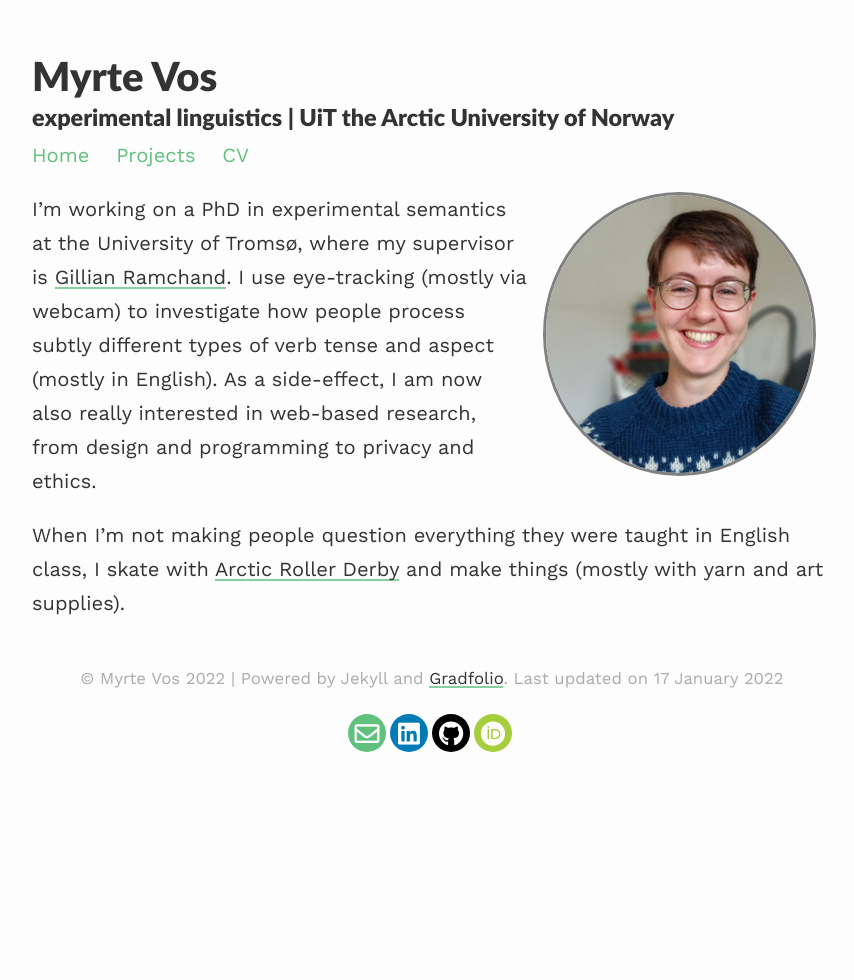
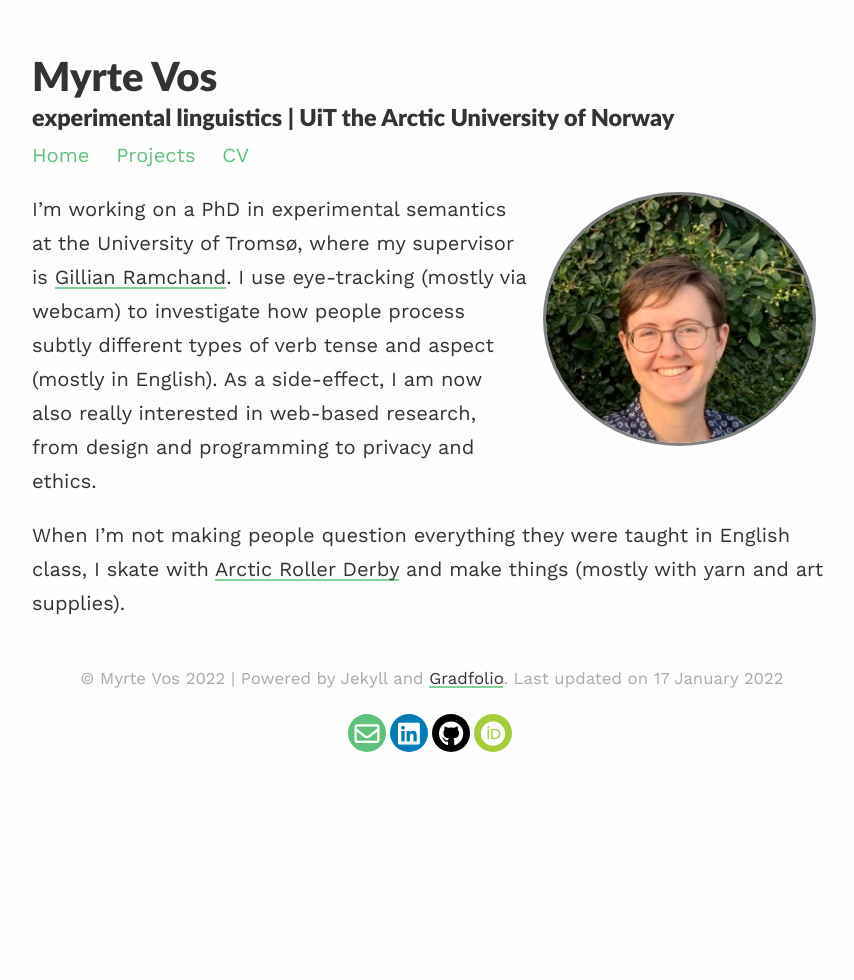
Before and after one commit to myrtevos/myrtevos.github.io, a Jekyll site: the page built from index.md, in a window 1280 px wide. Shown: the whole page, without its empty margins (208-1062 px from the left). Built offline with Jekyll 4.4.1, drawn with Linux system fonts in a browser that asks for light colours; nearby versions of some CDN libraries.

Commit message:
Update index.md

```diff
--- a/index.md
+++ b/index.md
@@ -3,7 +3,7 @@ layout: about
 permalink: /
 profile:
   align: right
-  image: headshot.jpg
+  image: IMG_4347.jpeg
 published: true
 ---
 
```
